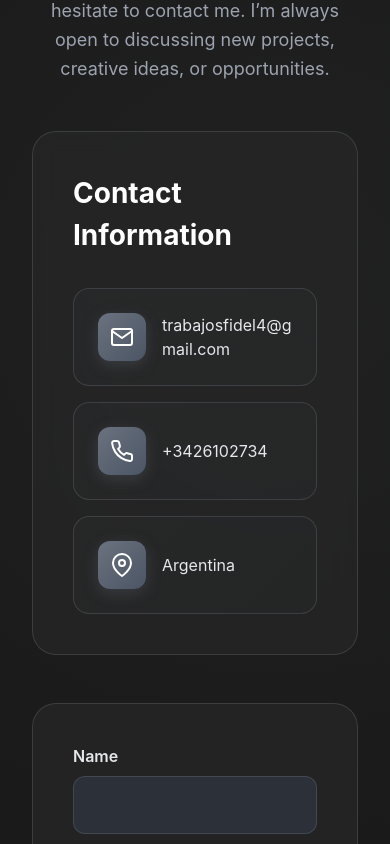
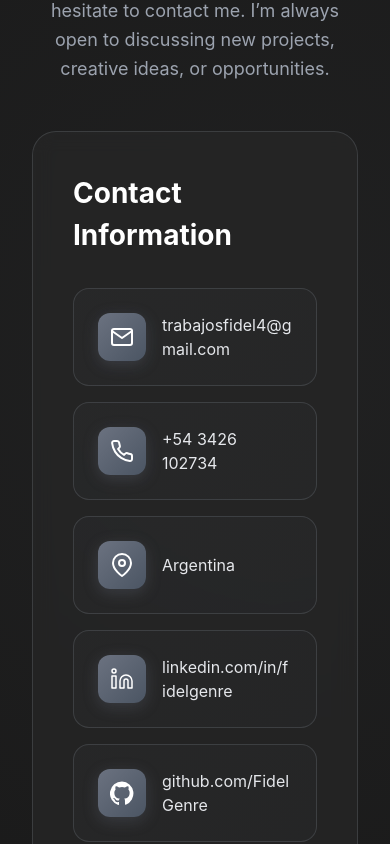
Before and after one commit to FidelGenre/Portfolio, a Next.js app: page / in a window 390 px wide. Shown: the part 5660-6504 px from the top of the page. Built offline with nearby package versions, Linux system fonts and the light colour scheme.

Commit message:
Add LinkedIn, GitHub links and fix phone format in contact section

```diff
--- a/src/components/Contact.tsx
+++ b/src/components/Contact.tsx
@@ -49,6 +49,7 @@ export default function Contact() {
 
   const infoItems = [
     {
+      href: "mailto:trabajosfidel4@gmail.com",
       svg: (
         <>
           <path d="M4 4h16c1.1 0 2 .9 2 2v12c0 1.1-.9 2-2 2H4c-1.1 0-2-.9-2-2V6c0-1.1.9-2 2-2z" stroke="currentColor" strokeWidth="2" strokeLinecap="round" strokeLinejoin="round" />
@@ -58,12 +59,14 @@ export default function Contact() {
       text: "trabajosfidel4@gmail.com",
     },
     {
+      href: "tel:+543426102734",
       svg: (
         <path d="M22 16.92v3a2 2 0 01-2.18 2 19.79 19.79 0 01-8.63-3.07 19.5 19.5 0 01-6-6 19.79 19.79 0 01-3.07-8.67A2 2 0 014.11 2h3a2 2 0 012 1.72 12.84 12.84 0 00.7 2.81 2 2 0 01-.45 2.11L8.09 9.91a16 16 0 006 6l1.27-1.27a2 2 0 012.11-.45 12.84 12.84 0 002.81.7A2 2 0 0122 16.92z" stroke="currentColor" strokeWidth="2" strokeLinecap="round" strokeLinejoin="round" />
       ),
-      text: "+3426102734",
+      text: "+54 3426 102734",
     },
     {
+      href: null,
       svg: (
         <>
           <path d="M21 10c0 7-9 13-9 13s-9-6-9-13a9 9 0 0118 0z" stroke="currentColor" strokeWidth="2" strokeLinecap="round" strokeLinejoin="round" />
@@ -71,6 +74,20 @@ export default function Contact() {
         </>
       ),
       text: t.contact.location,
+    },
+    {
+      href: "https://linkedin.com/in/fidelgenre",
+      svg: (
+        <path d="M16 8a6 6 0 016 6v7h-4v-7a2 2 0 00-2-2 2 2 0 00-2 2v7h-4v-7a6 6 0 016-6zM2 9h4v12H2z M4 6a2 2 0 100-4 2 2 0 000 4z" stroke="currentColor" strokeWidth="1.5" strokeLinecap="round" strokeLinejoin="round" />
+      ),
+      text: "linkedin.com/in/fidelgenre",
+    },
+    {
+      href: "https://github.com/FidelGenre",
+      svg: (
+        <path d="M12 .5a12 12 0 00-3.79 23.4c.6.11.82-.26.82-.58v-2.26c-3.34.73-4.04-1.61-4.04-1.61-.55-1.4-1.34-1.77-1.34-1.77-1.09-.75.08-.74.08-.74 1.21.09 1.85 1.25 1.85 1.25 1.07 1.83 2.8 1.3 3.48.99.11-.78.42-1.3.76-1.6-2.67-.3-5.48-1.33-5.48-5.93 0-1.31.47-2.38 1.24-3.22-.12-.3-.54-1.51.12-3.16 0 0 1.01-.32 3.3 1.23a11.5 11.5 0 016 0c2.28-1.55 3.29-1.23 3.29-1.23.66 1.65.24 2.86.12 3.16.77.84 1.24 1.91 1.24 3.22 0 4.61-2.81 5.62-5.49 5.92.43.37.81 1.1.81 2.22v3.29c0 .32.22.69.82.58A12 12 0 0012 .5z" fill="currentColor" />
+      ),
+      text: "github.com/FidelGenre",
     },
   ];
 
@@ -91,11 +108,9 @@ export default function Contact() {
           <div className="w-full max-w-full overflow-hidden rounded-3xl border border-[rgba(156,163,175,0.2)] bg-[rgba(38,38,38,0.8)] p-10 backdrop-blur-[10px] transition-all duration-300 hover:border-[rgba(156,163,175,0.4)] hover:shadow-[0_10px_40px_rgba(107,114,128,0.15)]">
             <h3 className="mb-8 text-[1.75rem] font-bold text-white">{t.contact.infoTitle}</h3>
 
-            {infoItems.map((item, i) => (
-              <div
-                key={i}
-                className="mb-4 flex items-center gap-4 rounded-2xl border border-[rgba(156,163,175,0.2)] bg-[linear-gradient(135deg,rgba(107,114,128,0.05),rgba(75,85,99,0.05))] p-6 transition-all duration-300 last:mb-0 hover:translate-x-[5px] hover:border-[rgba(156,163,175,0.4)] hover:bg-[linear-gradient(135deg,rgba(107,114,128,0.1),rgba(75,85,99,0.1))]"
-              >
+            {infoItems.map((item, i) => {
+              const inner = (
+                <>
                   <div className="flex h-12 w-12 flex-shrink-0 items-center justify-center rounded-xl bg-[linear-gradient(135deg,#6b7280,#4b5563)] text-white shadow-[0_4px_15px_rgba(107,114,128,0.3)]">
                     <svg width="24" height="24" viewBox="0 0 24 24" fill="none">
                       {item.svg}
@@ -104,8 +119,19 @@ export default function Contact() {
                   <span className="min-w-0 break-words text-base text-[#e5e7eb] [overflow-wrap:anywhere]">
                     {item.text}
                   </span>
+                </>
+              );
+              const rowClass = "mb-4 flex items-center gap-4 rounded-2xl border border-[rgba(156,163,175,0.2)] bg-[linear-gradient(135deg,rgba(107,114,128,0.05),rgba(75,85,99,0.05))] p-6 transition-all duration-300 last:mb-0 hover:translate-x-[5px] hover:border-[rgba(156,163,175,0.4)] hover:bg-[linear-gradient(135deg,rgba(107,114,128,0.1),rgba(75,85,99,0.1))]";
+              return item.href ? (
+                <a key={i} href={item.href} target="_blank" rel="noopener noreferrer" className={rowClass}>
+                  {inner}
+                </a>
+              ) : (
+                <div key={i} className={rowClass}>
+                  {inner}
                 </div>
-            ))}
+              );
+            })}
           </div>
 
           {/* Form */}
```
Lines whose indentation alone changed are shown as unchanged.
